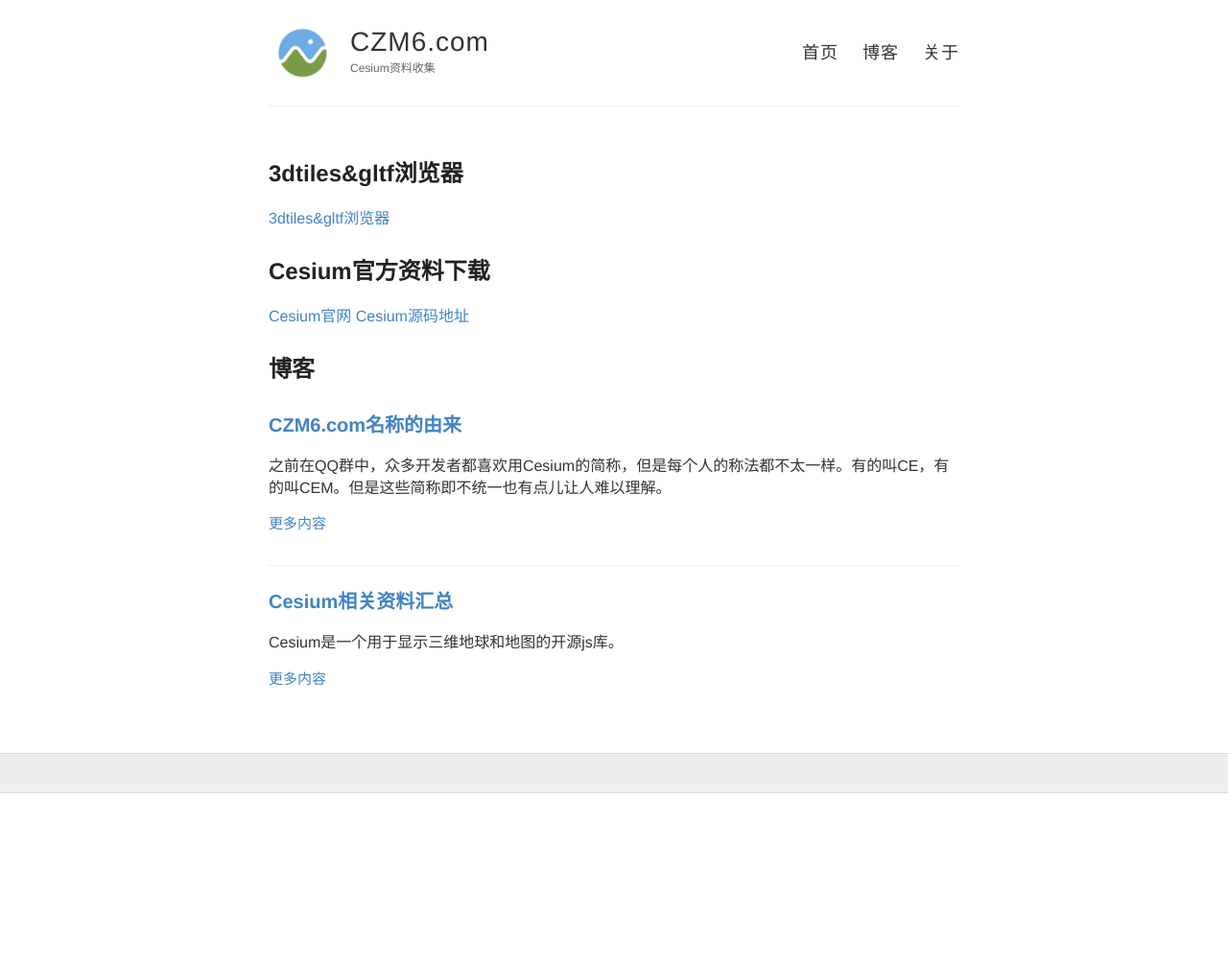
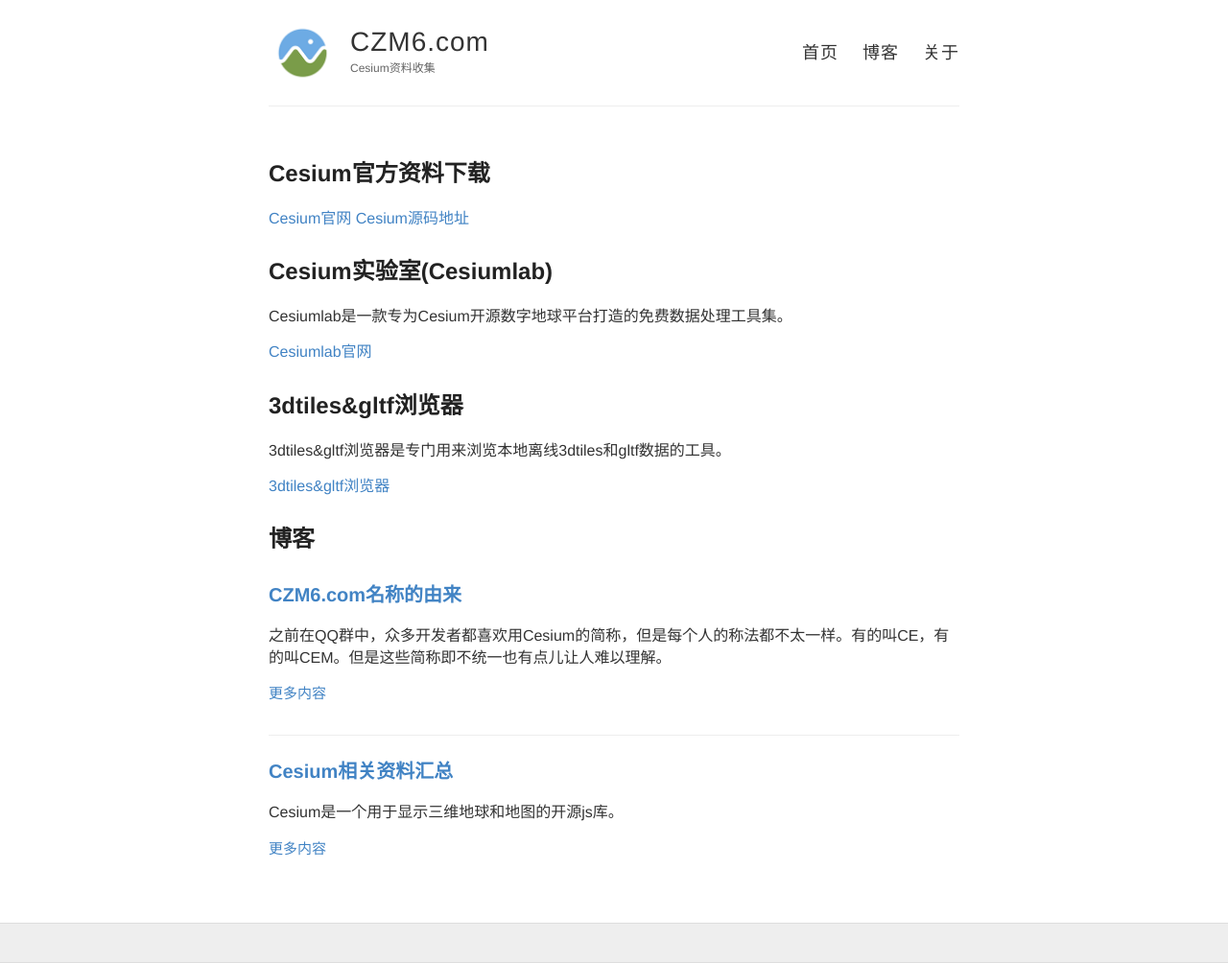
Before and after one commit to vtxf/czm6, a Jekyll site: the page built from index.html, in a window 1280 px wide. Shown: the whole page at 96% size. Built offline with Jekyll 4.4.1, drawn with Linux system fonts in a browser that asks for light colours; comment, search, counter and statistics services are not loaded; before the commit the page ends 900 px from its top, so only the background shows below that.

Commit message:
调整顺序

```diff
--- a/index.html
+++ b/index.html
@@ -2,19 +2,14 @@
 layout: default
 ---
 
-    <div class="post">
-        <h1> 3dtiles&gltf浏览器 </h1>
-        <a href="./t/18/3dtiles-explorer/index.html" target="blank">3dtiles&gltf浏览器</a>
+<article class="post">
+    <h1>Cesium官方资料下载</h1>
+    <div id="czms">
+        <a href="https://www.cesium.com/" target="blank">Cesium官网</a>
+        <a href="https://github.com/AnalyticalGraphicsInc/cesium" target="blank">Cesium源码地址</a>
+        <p id=czmlst></p>
     </div>
-
-    <div class="post">
-        <h1>Cesium官方资料下载</h1>
-        <div id="czms">
-            <a href="https://www.cesium.com/" target="blank">Cesium官网</a>
-            <a href="https://github.com/AnalyticalGraphicsInc/cesium" target="blank">Cesium源码地址</a>
-            <p id=czmlst></p>
-        </div>
-    </div>
+</article>
 
 <script>
     function getCzmLastReleaseJsonInfoUrl() {
@@ -35,7 +30,7 @@
                     var sizeStr = '' + (zipAsset.size / 1024.0 / 1024.0).toFixed(1);
                     czmlstDiv.innerHTML =
                         `Cesium最新版:&nbsp${lrj.tag_name}(${ldate})&nbsp&nbsp&nbsp<a title='点击下载' href='${zipAsset.browser_download_url}'>zip包下载(${sizeStr}M)</a>&nbsp&nbsp&nbsp<a href="${html_url}" target="blank">官方说明</a>` +
-                        `<br>更多<a href='t/18/czms/index.html'>下载</a>`
+                        `<br><a href='t/18/czms/index.html'>更多下载</a>`
                 } else {
                     czmlstDiv.innerHTML = `获取最新版本信息失败！可能因为操作过于频繁！<br>请尝试<a href='t/18/czms/index.html'>此地址</a>或者直接进入<a href="https://www.cesium.com">Cesium官网</a>`;
                 }
@@ -44,6 +39,18 @@
 
     getCzmLastReleaseJsonInfoUrl();
 </script>
+
+<article class="post">
+    <h1>Cesium实验室(Cesiumlab)</h1>
+    <p>Cesiumlab是一款专为Cesium开源数字地球平台打造的免费数据处理工具集。</p>
+    <a href="https://www.cesiumlab.com/" target="blank">Cesiumlab官网</a>
+</article>
+
+<article class="post">
+    <h1>3dtiles&gltf浏览器</h1>
+    <p>3dtiles&gltf浏览器是专门用来浏览本地离线3dtiles和gltf数据的工具。</p>
+    <a href="./t/18/3dtiles-explorer/index.html" target="blank">3dtiles&gltf浏览器</a>
+</article>
 
 <h1>博客</h1>
 <div class="posts">
```
